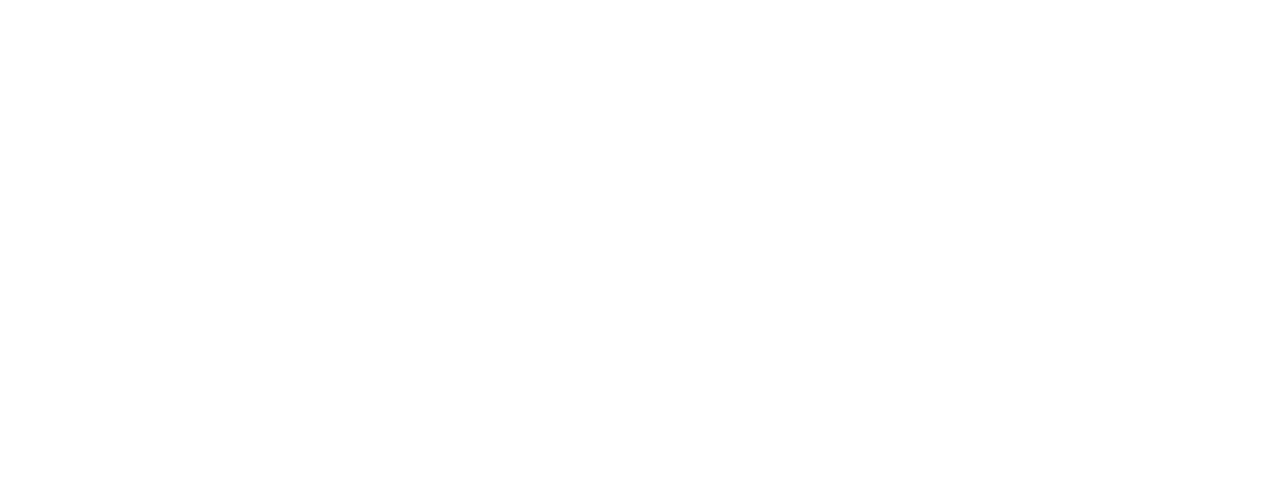
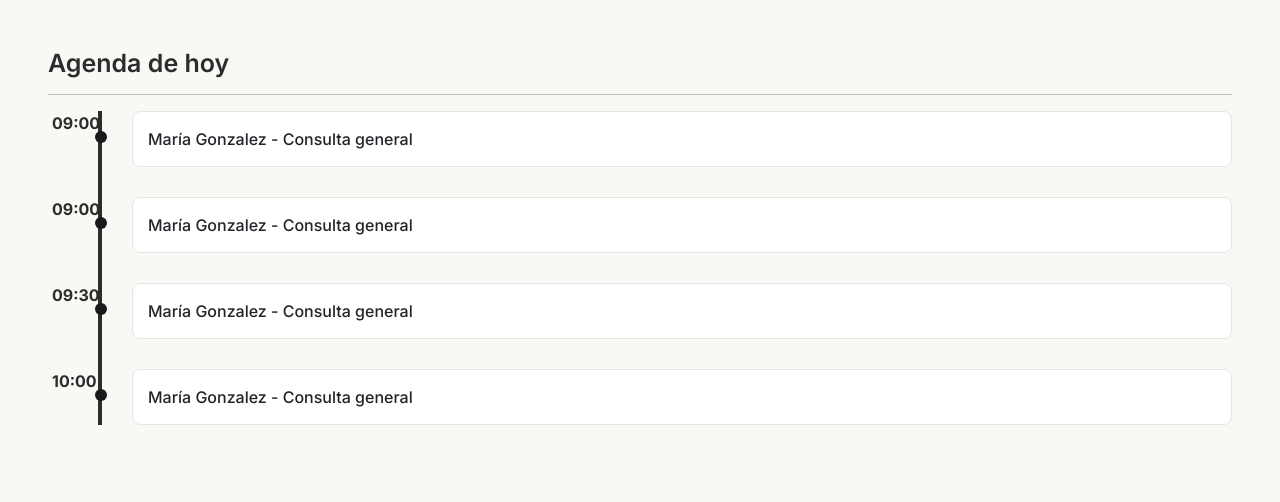
Before and after one commit to GodSci3nc3/2430152-AW, a PHP site: page /PracticaNo9/views/pages/doctor/dashboard_doctor.html in a window 1280 px wide. Before the commit the part shown is empty. Shown: the top 502 px of the page. Run offline with PHP 8.4, Linux system fonts and the light colour scheme; some libraries are stand-ins or nearby versions.

Commit message:
Doctor dashboard timeline view

```diff
--- a/PracticaNo9/views/pages/doctor/dashboard_doctor.html
+++ b/PracticaNo9/views/pages/doctor/dashboard_doctor.html
@@ -3,11 +3,56 @@
 <head>
     <meta charset="UTF-8">
     <meta name="viewport" content="width=device-width, initial-scale=1.0">
+
+
+
+    <link rel="icon" href="../../../resources/Medicore Logo.png">
+    <link href="https://cdn.jsdelivr.net/npm/bootstrap@5.3.8/dist/css/bootstrap.min.css" rel="stylesheet" integrity="sha384-sRIl4kxILFvY47J16cr9ZwB07vP4J8+LH7qKQnuqkuIAvNWLzeN8tE5YBujZqJLB" crossorigin="anonymous">
+    <link href="https://fonts.googleapis.com/css2?family=Inter:wght@400;500;600;700&display=swap" rel="stylesheet">
+    <link rel="stylesheet" href="../../styles/globalStyles.css">
+    <link rel="stylesheet" href="../../styles/dashboard.css">
+
+    <script src="https://cdn.jsdelivr.net/npm/chart.js"></script>
+
+    <script src="https://kit.fontawesome.com/aad8366bcb.js" crossorigin="anonymous"></script>
+
+    <link rel="stylesheet" href="https://cdn.datatables.net/1.13.7/css/dataTables.bootstrap5.min.css">
+
+    <script src="https://code.jquery.com/jquery-3.7.1.min.js"></script>
+
+
+    <script src="https://cdn.datatables.net/1.13.7/js/jquery.dataTables.min.js"></script>
+    <script src="https://cdn.datatables.net/1.13.7/js/dataTables.bootstrap5.min.js"></script>
+
+
     <title>Dashboard | Medicore System</title>
 </head>
 <body>
-    <div class="container-fluid">
+    <div class="container-fluid p-5">
+        <h1 class="text-primary-title">Agenda de hoy</h1>
+        <hr>
 
+        <div class="timeline">
+            <div class="appointment-item">
+                <div class="hour">09:00</div>
+                <div class="info">María Gonzalez - Consulta general</div>
+            </div>
+
+            <div class="appointment-item">
+                <div class="hour">09:00</div>
+                <div class="info">María Gonzalez - Consulta general</div>
+            </div>
+
+            <div class="appointment-item">
+                <div class="hour">09:30</div>
+                <div class="info">María Gonzalez - Consulta general</div>
+            </div>
+
+            <div class="appointment-item">
+                <div class="hour">10:00</div>
+                <div class="info">María Gonzalez - Consulta general</div>
+            </div>
+        </div>
     </div>
 </body>
 </html>
--- a/PracticaNo9/views/styles/dashboard.css
+++ b/PracticaNo9/views/styles/dashboard.css
@@ -31,3 +31,39 @@
 #main-content.show {
     opacity: 1;
 }
+
+.timeline {
+    border-left: 4px solid var(--color-primary);
+    margin-left: 50px;
+    padding-left: 30px;
+}
+
+.appointment-item {
+    margin-bottom: 30px;
+    position: relative;
+}
+
+.appointment-item::before {
+    content: '';
+    position: absolute;
+    left: -37px;
+    top: 20px;
+    width: 12px;
+    height: 12px;
+    background: var(--color-primary-hover);
+    border-radius: 50%;
+}
+
+.hour {
+    position: absolute;
+    left: -80px;
+    font-weight: bold;
+    color: var(--color-text);
+}
+
+.info {
+    background: white;
+    padding: 15px;
+    border: 1px solid var(--color-border);
+    border-radius: 8px;
+}
```
